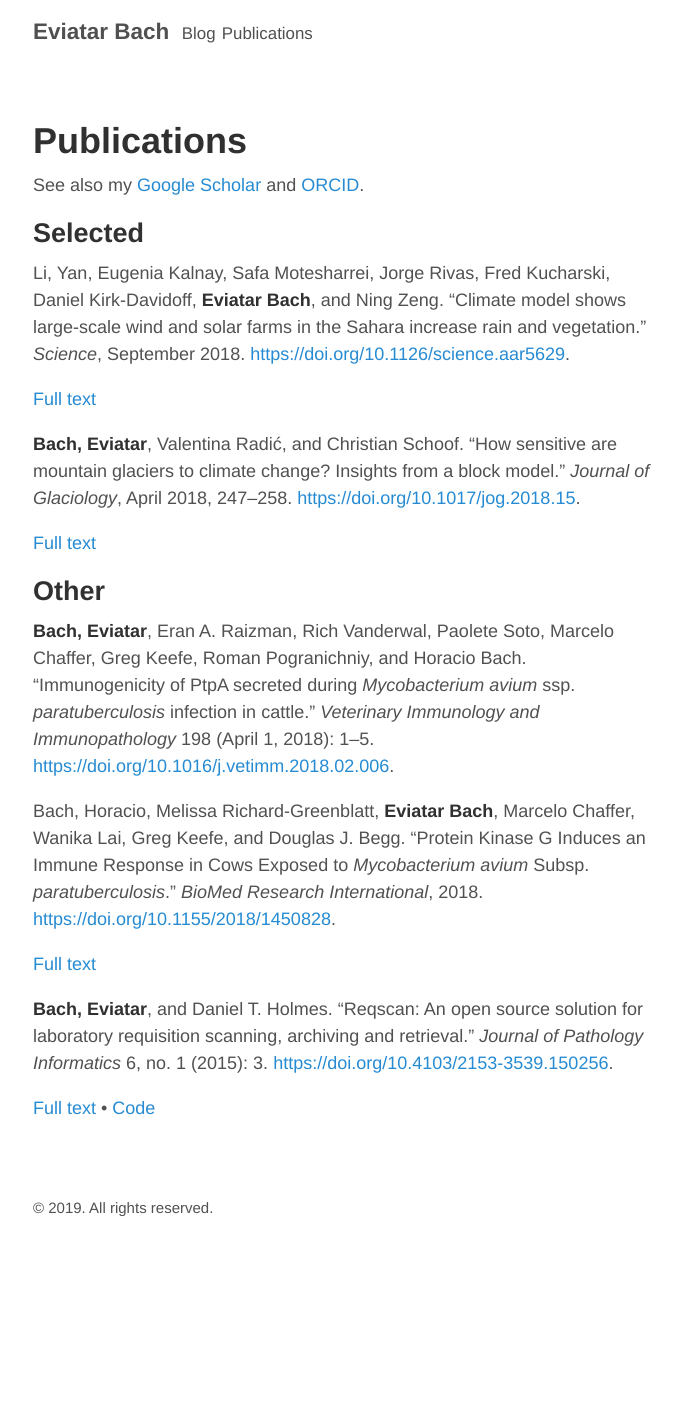
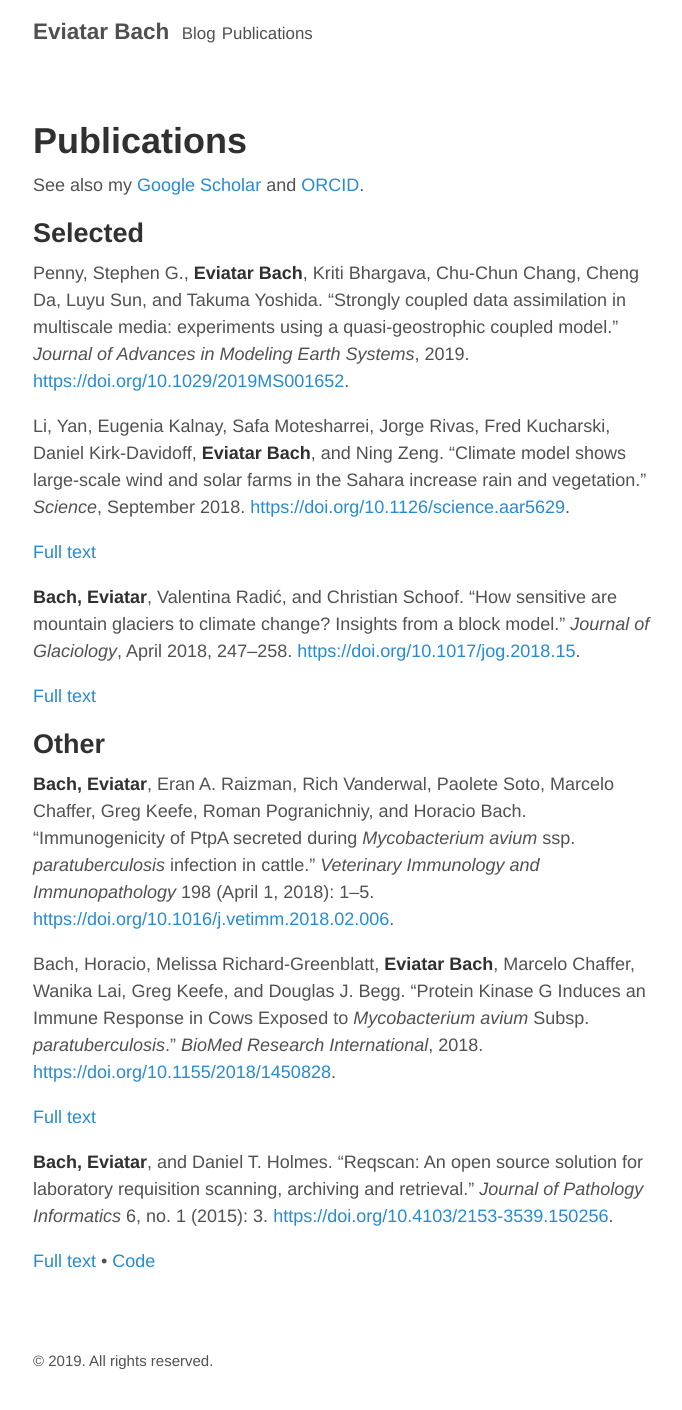
Before and after one commit to eviatarbach/website_old, a Jekyll site: the page built from publications.md, in a window 1280 px wide. Shown: the whole page, without its empty margins (292-974 px from the left). Built offline with Jekyll 4.4.1, drawn with Linux system fonts in a browser that asks for light colours; comment, search, counter and statistics services are not loaded; before the commit the page ends 1257 px from its top, so only the background shows below that.

Commit message:
Update publications.md

```diff
--- a/publications.md
+++ b/publications.md
@@ -6,6 +6,8 @@ title: Publications
 See also my [Google Scholar](https://scholar.google.com/citations?user=qeCEIpwAAAAJ) and [ORCID](https://orcid.org/0000-0002-9725-0203).
 
 ## Selected
+
+Penny, Stephen G., **Eviatar Bach**, Kriti Bhargava, Chu‐Chun Chang, Cheng Da, Luyu Sun, and Takuma Yoshida. “Strongly coupled data assimilation in multiscale media: experiments using a quasi‐geostrophic coupled model.”  *Journal of Advances in Modeling Earth Systems*, 2019. [https://doi.org/10.1029/2019MS001652](https://doi.org/10.1029/2019MS001652).
 
 <script type="text/javascript" src="https://d1bxh8uas1mnw7.cloudfront.net/assets/embed.js"></script><div class="altmetric-embed" data-badge-type="donut" data-altmetric-id="47876871" />
 
```
